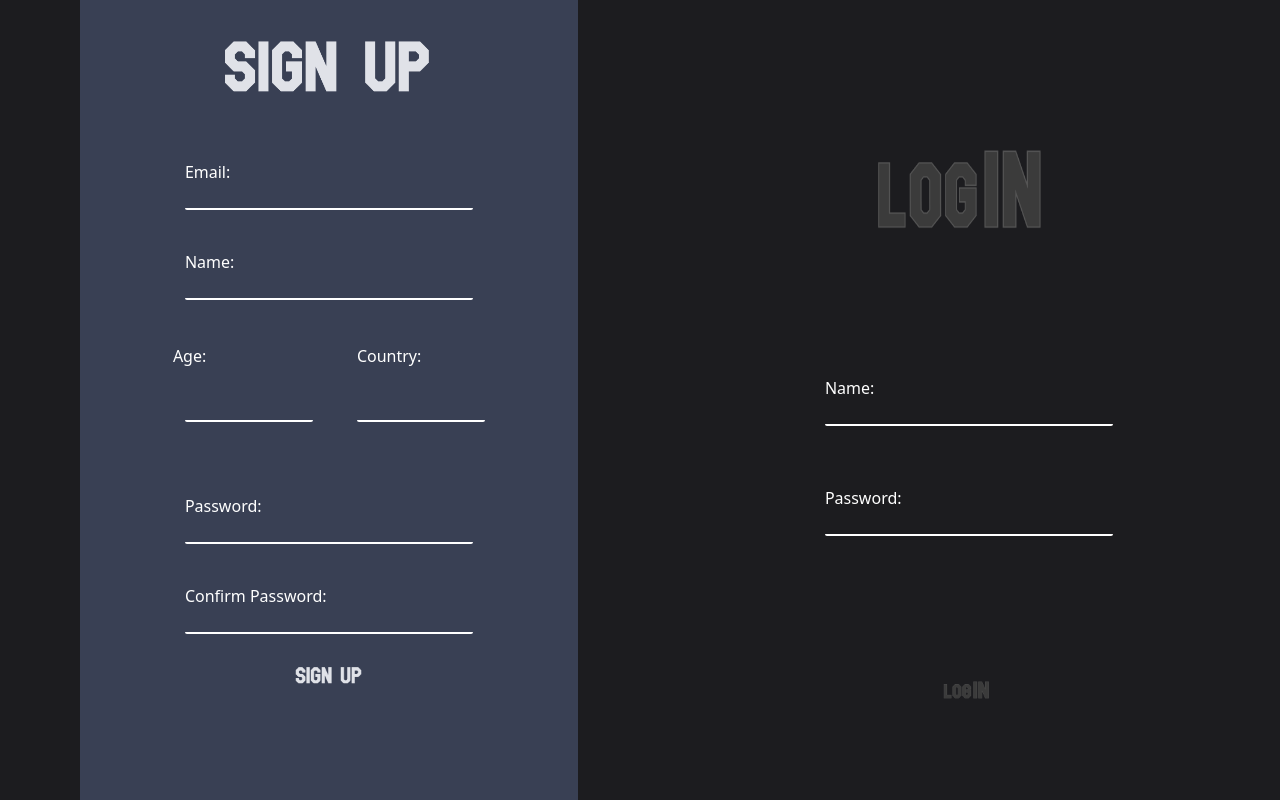
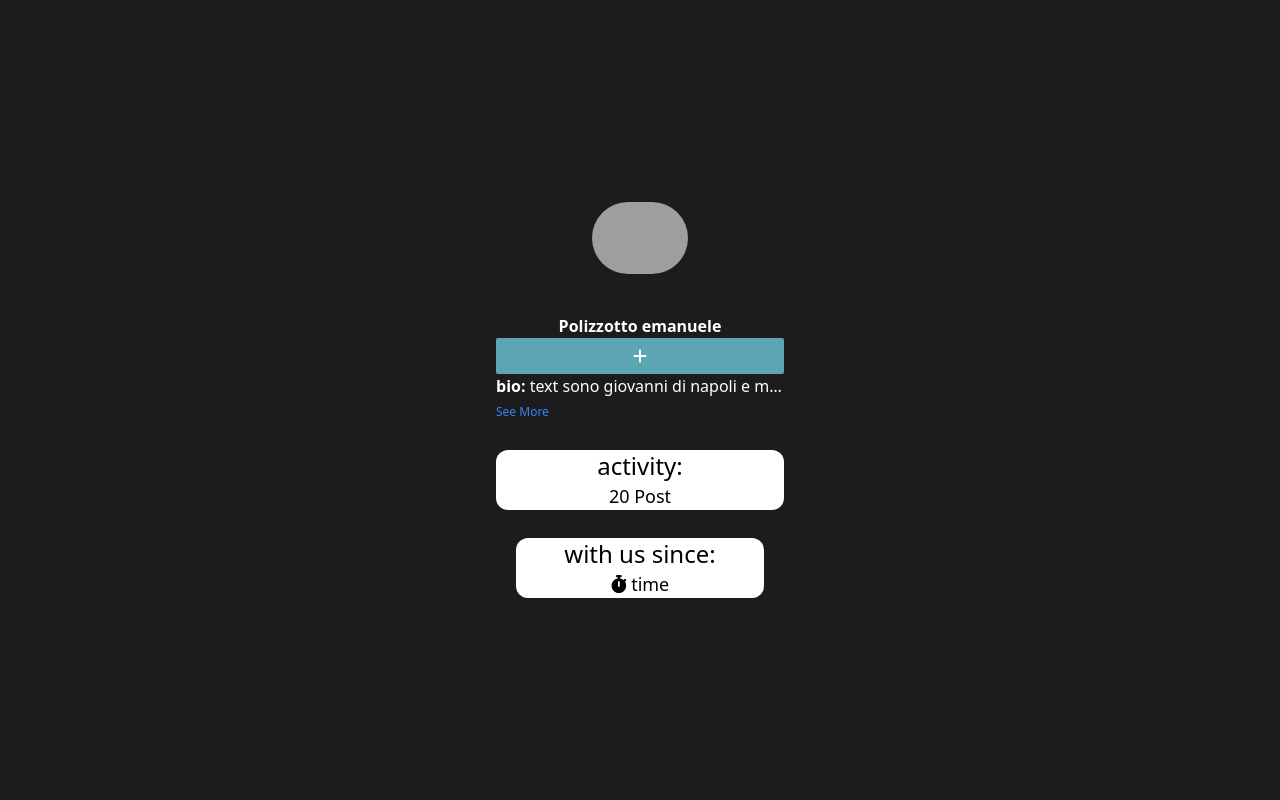
Before and after one commit to emignox/verba, a React (Vite) app in the folder fontend/: page / in a window 1280 px wide. Built offline with nearby package versions, Linux system fonts and the light colour scheme; grey boxes are pictures that could not be loaded.

Commit message:
layout try connection

```diff
--- a/fontend/src/App.tsx
+++ b/fontend/src/App.tsx
@@ -1,10 +1,9 @@
 import { BrowserRouter as Router } from "react-router-dom";
-import Sign from "./component/signUP";
-// import Home from "./pages/home";
+// import Sign from "./component/signUP";
 // import Post from "./component/post";
 // import FriendsList from "./component/friendsList";
 //import Settings from "./component/settings";
-// import UserData from "./component/userData";
+import Other from "./pages/otherProfile";
 
 // const friendsData = [
 //   { id: 1, name: 'Nicolas', img: 'https://images.radio-canada.ca/q_auto,w_350/v1/ici-tele/1x1/carre-noir-racisme-systemique-brutalite-policiere.jpg' },
@@ -24,10 +23,12 @@ function App() {
   return (
     <div>
       <Router>
-        <>{/* <Home /> */}</>
+        <div className=" flex justify-center items-center">
+          {" "}
+          <Other />
+        </div>
 
-        {/* <UserData /> */}
-        <Sign />
+        {/* <Sign /> */}
 
         {/*<Post {...postData} /> */}
         {/*<FriendsList friends={friendsData} /> */}
--- /dev/null
+++ b/fontend/src/component/buttonAdd.tsx
@@ -0,0 +1,18 @@
+import { FontAwesomeIcon } from "@fortawesome/react-fontawesome";
+import { faPlus } from "@fortawesome/free-solid-svg-icons";
+
+function buttonAdd() {
+  return (
+    <div>
+      {" "}
+      <button
+        className="h-9 w-9  text-white text-center rounded-sm  xl:w-72"
+        style={{ backgroundColor: "#5DA5B3" }}
+      >
+        {" "}
+        <FontAwesomeIcon icon={faPlus} />
+      </button>
+    </div>
+  );
+}
+export default buttonAdd;
--- a/fontend/src/component/imgProfile.tsx
+++ b/fontend/src/component/imgProfile.tsx
@@ -1,21 +1,12 @@
-interface ImgProfileProps {
-  imageUrl: string;
-  altText: string;
-  userName: string;
-  className?: string;
-}
-
-function ImgProfile({ altText, userName, className }: ImgProfileProps) {
+function ImgProfile() {
   return (
-    <div
-      className={`imgProfile justify-center lg:flex lg:flex-col mx-auto ${className}`}
-    >
+    <div className={`imgProfile justify-center lg:flex lg:flex-col mx-auto`}>
       <img
         className="mx-0 xl:w-20 lg:h-20 rounded-full lg:my-10"
         src="https://img.freepik.com/free-photo/beautiful-shot-famous-roman-colosseum-amphitheater-breathtaking-sky-sunrise_181624-6998.jpg?w=1800&t=st=1705054363~exp=1705054963~hmac=184afa9e728b8a5fa30fc2f49669aaddc70558c2111fe5bd67c9563e0661eb64"
-        alt={altText}
+        alt=""
       />
-      <h1 className="text-lg text-white text-center">{userName}</h1>
+      <h1 className="text-lg text-white text-center"> Ema Poli </h1>
     </div>
   );
 }
--- a/fontend/src/component/logo.tsx
+++ b/fontend/src/component/logo.tsx
@@ -2,8 +2,8 @@ import Logo from "../img/v1.png";
 
 function logo() {
   return (
-    <div className=" xl:w-9  w-10 ">
-      <img src={Logo} alt="" />
+    <div className=" xl:w-full xl:mr-32 ">
+      <img className="xl:w-10  w-8 " src={Logo} alt="" />
     </div>
   );
 }
--- a/fontend/src/component/navbar.tsx
+++ b/fontend/src/component/navbar.tsx
@@ -22,7 +22,7 @@ function Nav() {
         >
           {isOpen ? "x" : "☰"}
         </button>
-        <div className=" lg:block">
+        <div className=" xl:block">
           <Logo1 />
         </div>
         <Search />
--- a/fontend/src/component/toggle.tsx
+++ b/fontend/src/component/toggle.tsx
@@ -5,20 +5,13 @@ import { FontAwesomeIcon } from "@fortawesome/react-fontawesome";
 import { faCog, faSignOutAlt } from "@fortawesome/free-solid-svg-icons";
 
 function toggle() {
-  const imageUrl = "";
-  const altText = "Profile Image";
-  const userName = "User Name";
   return (
     <div
       className="xl:flex xl:flex-col lg:w-1/5 lg:items-center   "
       style={{ backgroundColor: "transparent", height: "calc(100vh - 4rem)" }}
     >
       <div className=" ">
-        <ProfileImage
-          imageUrl={imageUrl}
-          altText={altText}
-          userName={userName}
-        />
+        <ProfileImage />
         <div className=" lg:my-32 xl:flex xl:justify-center xl:mx-auto">
           <Plus />
         </div>
--- a/fontend/src/component/userData.tsx
+++ b/fontend/src/component/userData.tsx
@@ -1,21 +1,73 @@
-import ProfileImage from "./imgProfile";
+import { FontAwesomeIcon } from "@fortawesome/react-fontawesome";
+import { faStopwatch } from "@fortawesome/free-solid-svg-icons";
+import Add from "./buttonAdd.tsx";
+import { useState } from "react";
 
-function userData() {
-  const imageUrl = "https://url-to-your-image.jpg";
-  const altText = "Profile Image";
-  const userName = "User Name";
-  const className = "w-14 h-14 rounded-full my-4"; // Aggiungi qui le tue classi Tailwind
-
+function UserData() {
+  const [isExpanded, setIsExpanded] = useState<boolean>(false);
   return (
-    <div className="bg-white h-screen w-72 flex flex-col mx-auto items-start">
-      <ProfileImage
-        imageUrl={imageUrl}
-        altText={altText}
-        userName={userName}
-        className={className}
+    <>
+      <img
+        className="rounded-full  w-16 mx-5 my-5 sm:w-20 md:w-24  xl:hidden g:hidden  "
+        src="https://img.freepik.com/free-photo/gondolas-lagoon-venice-sunrise-italy_268835-1290.jpg?size=626&ext=jpg&ga=GA1.1.1702596433.1693488652&semt=sph"
+        alt=""
       />
-    </div>
+      <div className="flex justify-center items-start h-screen w-full mx-0 xl:flex-col xl:items-center">
+        <div className="bg-transparent h-auto w-full flex flex-row  xl:flex-col xl:items-center">
+          <img
+            className="rounded-full  w-16 mx-5 my-5 sm:w-20 md:w-24  sm:hidden md:hidden  hidden xl:block   "
+            src="https://img.freepik.com/free-photo/gondolas-lagoon-venice-sunrise-italy_268835-1290.jpg?size=626&ext=jpg&ga=GA1.1.1702596433.1693488652&semt=sph"
+            alt=""
+          />
+          <div className=" mt-2 mb-0 xl:mt-5 xl:mb-5">
+            <div className="flex flex-row justify-between  items-center w-full xl:flex-col xl:items-center">
+              {" "}
+              <h1 className=" font-bold text-white  "> Polizzotto emanuele</h1>
+              <Add />
+            </div>
+            <div className="">
+              <p
+                className={`text-white w-72  ${
+                  isExpanded
+                    ? ""
+                    : "overflow-ellipsis overflow-hidden whitespace-nowrap"
+                }`}
+              >
+                <strong>bio:</strong> text sono giovanni di napoli e mangio la
+                Lorem ipsum, dolor sit amet consectetur adipisicing elit. Atque
+                perspiciatis aspernatur dolores veniam voluptas, temporibus
+                saepe est assumenda modi, quos excepturi, dignissimos doloremque
+                facilis sint expedita aliquam. Nesciunt, consectetur sed. pizza{" "}
+              </p>
+              <button
+                className="text-blue-500 text-xs"
+                onClick={() => setIsExpanded(!isExpanded)}
+              >
+                {isExpanded ? "See Less" : "See More"}
+              </button>
+            </div>
+            <div className=" sm:flex md:flex flex  xl:block">
+              <div className="flex flex-row  justify-between  text-white xl:flex-col xl:items-center xl:bg-white xl:text-black xl:my-7 xl:rounded-xl ">
+                <span className="lg:hidden md:hidden  sm:hidden xl:block xl:text-2xl hidden ">
+                  activity:
+                </span>
+                <p className=" text-xs   xl:text-lg ">{" 20 Post"}</p>
+              </div>
+              <div className="flex flex-row  justify-between mx-5 text-white xl:flex-col xl:items-center xl:bg-white xl:text-black xl:rounded-xl ">
+                <span className="lg:hidden md:hidden  sm:hidden xl:block xl:text-2xl hidden ">
+                  with us since:
+                </span>
+                <p className=" text-xs  xl:text-lg   xl:mr-0">
+                  <FontAwesomeIcon icon={faStopwatch} />
+                  {" time"}
+                </p>
+              </div>
+            </div>
+          </div>
+        </div>
+      </div>
+    </>
   );
 }
 
-export default userData;
+export default UserData;
--- /dev/null
+++ b/fontend/src/pages/otherProfile.tsx
@@ -0,0 +1,10 @@
+import UserData from "../component/userData";
+
+function otherProfile() {
+  return (
+    <div>
+      <UserData />
+    </div>
+  );
+}
+export default otherProfile;
```
